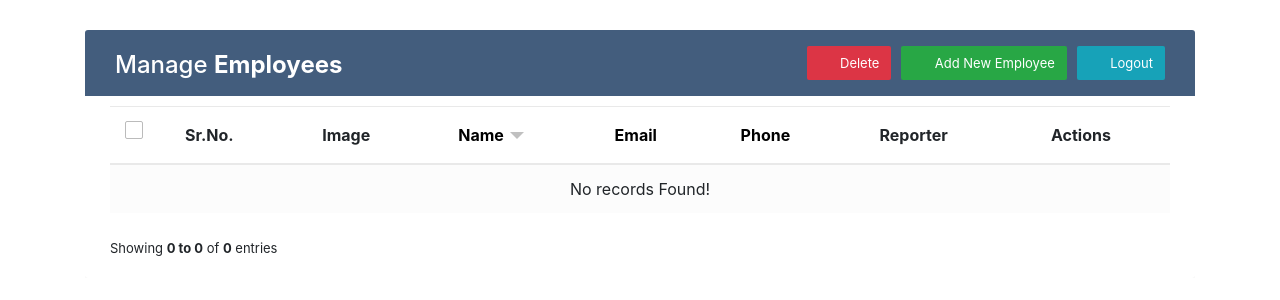
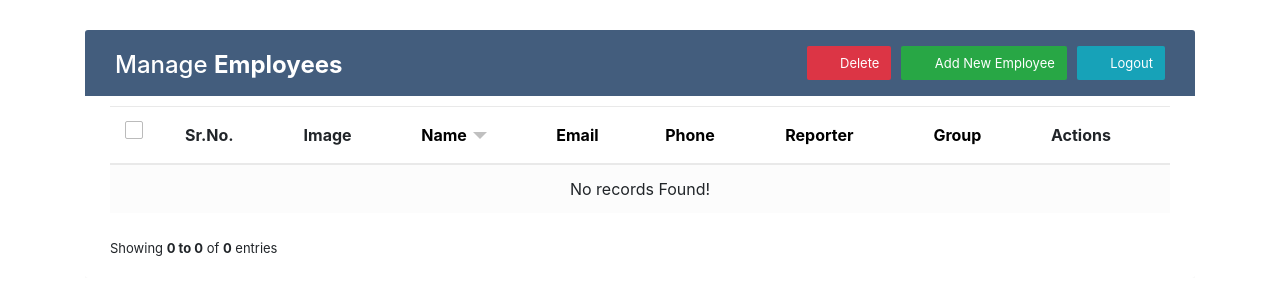
Before and after one commit to monish-khatri/Django-Employee-Management-System, a Django app: a page that uses Crud/crud_practice/employee/templates/add.html in a window 1280 px wide. Shown: the top 300 px of the page. Run offline with Django 3.2, Linux system fonts and the light colour scheme; a user stored in the database is signed in; data that the repository does not hold is empty; parts of the project's set-up code (start-up, migrations or seed data) failed here and were passed over; some libraries are stand-ins or nearby versions.

Commit message:
order by related module

```diff
--- a/Crud/crud_practice/employee/forms.py
+++ b/Crud/crud_practice/employee/forms.py
@@ -1,5 +1,6 @@
+from cProfile import label
 from django import forms
-from employee.models import Employee
+from employee.models import Employee,EmployeeGroup
 
 
 class EmployeeForm(forms.ModelForm):
@@ -18,3 +19,4 @@ class EmployeeForm(forms.ModelForm):
     email = forms.EmailField(widget=forms.EmailInput(attrs={'placeholder':'Email Address','id':'email'}),required=True)
     phone = forms.IntegerField(min_value=10000000,max_value=999999999999,required=True,widget=forms.NumberInput(attrs={'placeholder':'Phone Number','id':'phone'}))
     image = forms.ImageField(allow_empty_file=True,required=False,widget=forms.FileInput(attrs={'id':'image'}))
+    group = forms.ModelChoiceField(queryset=EmployeeGroup.objects.all(), label='Select Team', widget=forms.Select(attrs={'class': "form-control","id":"group"}), required=True)
--- a/Crud/crud_practice/employee/models.py
+++ b/Crud/crud_practice/employee/models.py
@@ -2,18 +2,41 @@ from distutils.command.upload import upload
 from email.policy import default
 from django.db import models
 from django.contrib.auth.models import User
+
+class EmployeeGroup(models.Model):
+    STATUS =(
+        ("1", "Active"),
+        ("2", "De-active"),
+    )
+    name = models.CharField(max_length=50,default='Group')
+    status = models.CharField(
+        max_length = 20,
+        choices = STATUS,
+        default = '1'
+    )
+    class Meta:
+        db_table = "employee_groups"
+
+    def __str__(self):
+        return self.name
+
 
 class Employee(models.Model):
     name = models.CharField(max_length=50,default='No Name')
     email = models.EmailField()
     phone = models.CharField(max_length=12)
     image = models.ImageField(upload_to='employee/',default='employee/NoImage.png',blank=True)
+    created_at = models.DateTimeField(auto_now_add=True)
+    updated_at = models.DateTimeField(auto_now=True)
     user = models.ForeignKey(User, on_delete=models.CASCADE,null=True)
+    group = models.ForeignKey(EmployeeGroup,on_delete=models.CASCADE,null=True)
     class Meta:
         db_table = "employee"
 
     def __str__(self):
         return self.name
 
-    # def save(self, *args, **kwargs):
-    #     super().save(*args, **kwargs)  # Call the "real" save() method.
+    def formfield_for_foreignkey(self, db_field, request, **kwargs):
+        if db_field.name == "group":
+            kwargs["queryset"] = EmployeeGroup.objects.order_by('name')
+        return super(Employee, self).formfield_for_foreignkey(db_field, request, **kwargs)
--- a/Crud/crud_practice/employee/templates/add.html
+++ b/Crud/crud_practice/employee/templates/add.html
@@ -23,6 +23,10 @@
 						{{EmployeeForm.phone}}
 					</div>
 					<div class="form-group">
+						<label>Team</label>
+						{{EmployeeForm.group}}
+					</div>
+					<div class="form-group">
 						<label>Image</label>
 						{{EmployeeForm.image}}
 					</div>
--- a/Crud/crud_practice/employee/templates/edit.html
+++ b/Crud/crud_practice/employee/templates/edit.html
@@ -22,6 +22,10 @@
 						{{EmployeeForm.phone}}
 					</div>
 					<div class="form-group">
+						<label>Team</label>
+						{{EmployeeForm.group}}
+					</div>
+					<div class="form-group">
 						<label>Image</label><br>
 						<img class="image-size" id="edit-image" alt="Image"><br><br>
 						{{EmployeeForm.image}}
--- a/Crud/crud_practice/employee/templates/index.html
+++ b/Crud/crud_practice/employee/templates/index.html
@@ -329,6 +329,7 @@ $(document).ready(function(){
 				$("#name").val(emp.name)
 				$("#email").val(emp.email)
 				$("#phone").val(emp.phone)
+				$("#group").val(emp.group)
 				$("#edit-image").attr('src','/media/'+emp.image)
 				$('#editEmployeeModal').modal('show')
             }
@@ -342,10 +343,12 @@ $(document).ready(function(){
             url: url,
 			dataType: 'json',
             success: function(data) {
+				debugger;
 				var emp = data[0].fields
 				$("#view-name").val(emp.name)
 				$("#view-email").val(emp.email)
 				$("#view-phone").val(emp.phone)
+				$("#view-group").val(emp.group)
 				$("#view-image").attr('src','/media/'+emp.image)
 				$('#viewEmployeeModal').modal('show')
             }
@@ -421,8 +424,9 @@ $(document).ready(function(){
 						<th class="{% url_replace request 'order_by' 'email' '-' 'True' %} header-class" ><a href="?{% url_replace request 'order_by' 'email' '-' %}">Email</a></th>
 						<th class="{% url_replace request 'order_by' 'phone' '-' 'True' %} header-class"><a href="?{% url_replace request 'order_by' 'phone' '-' %}">Phone</a></th>
 						{% if user.is_superuser %}
-						<th>Reporter</th>
+						<th class="{% url_replace request 'order_by' 'user__username' '-' 'True' %} header-class"><a href="?{% url_replace request 'order_by' 'user__username' '-' %}">Reporter</a></th>
 						{% endif %}
+						<th class="{% url_replace request 'order_by' 'group__name' '-' 'True' %} header-class"><a href="?{% url_replace request 'order_by' 'group__name' '-' %}">Group</a></th>
 						<th>Actions</th>
 					</tr>
 				</thead>
@@ -442,8 +446,9 @@ $(document).ready(function(){
                 <td>{{emp.email}}</td>
                 <td>{{emp.phone}}</td>
 				{% if user.is_superuser %}
-					<td>{{emp.user|capfirst}}</td>
+				<td>{{emp.user|capfirst}}</td>
 				{% endif %}
+                <td>{{emp.group}}</td>
                 <td>
 				  <a data-form="/employee/edit/{{emp.id}}" data-id="{{emp.id}}" class="view employee-view" data-toggle="modal"><i class="material-icons view" data-toggle="tooltip" title="View">&#xE417;</i></a>
                   <a data-form="/employee/edit/{{emp.id}}" data-id="{{emp.id}}" class="edit employee-edit" data-toggle="modal"><i class="material-icons" data-toggle="tooltip" title="Edit">&#xE254;</i></a>
@@ -454,9 +459,9 @@ $(document).ready(function(){
           {% else %}
           <tr align="center">
 		  	{% if user.is_superuser %}
+				<td colspan="9">
+			{% else %}
 				<td colspan="8">
-			{% else %}
-				<td colspan="7">
 			{% endif %}
               No records Found!
             </td>
--- a/Crud/crud_practice/employee/templates/view.html
+++ b/Crud/crud_practice/employee/templates/view.html
@@ -20,6 +20,11 @@
 					<input type="number" id="view-phone" name="phone" class="form-control" readonly>
 				</div>
 				<div class="form-group">
+					<label>Team</label>
+					<input type="number" id="view-group" name="group" class="form-control" readonly>
+
+				</div>
+				<div class="form-group">
 					<label>Image</label><br>
 					<img class="image-size" id="view-image" alt="Image">
 				</div>
--- a/Crud/crud_practice/employee/views.py
+++ b/Crud/crud_practice/employee/views.py
@@ -1,7 +1,7 @@
 from django.shortcuts import render, redirect
 from django.http import HttpResponse
 from employee.forms import EmployeeForm
-from employee.models import Employee
+from employee.models import Employee,EmployeeGroup
 from django.contrib import messages
 from django.core import serializers
 from django.core.paginator import Paginator
@@ -18,6 +18,7 @@ def employee(request):
                     # To Store logged in user in the database directly
                     obj = form.save(commit=False) # Return an object without saving to the DB
                     obj.user = User.objects.get(pk=request.user.id) # Add an author field which will contain current user's id
+                    obj.group = EmployeeGroup.objects.get(id=request.POST['group']) # Add an author field which will contain current user's id
                     obj.save() # Save the final "real form" to the DB
                     messages.success(request,'Employee Added Successfully!')
                     return redirect('/employee')
@@ -62,6 +63,7 @@ def edit(request, id):
                     # To Store logged in user in the database directly
                     obj = form.save(commit=False) # Return an object without saving to the DB
                     obj.user = User.objects.get(pk=request.user.id) # Add an author field which will contain current user's id
+                    obj.group = EmployeeGroup.objects.get(id=request.POST['group']) # Add an author field which will contain current user's id
                     obj.save() # Save the final "real form" to the DB
                     messages.success(request,'Employee Updated Successfully!')
                     return redirect('/employee')
```
Also changed, not shown: Crud/crud_practice/employee/migrations/0003_auto_20220502_0818.py (added), Crud/crud_practice/employee/migrations/0004_auto_20220502_0833.py (added), Crud/crud_practice/employee/migrations/0005_alter_employeegroup_table.py (added), Crud/crud_practice/employee/migrations/0006_alter_employeegroup_table.py (added), Crud/crud_practice/media/employee/download.jpeg (added), Crud/crud_practice/media/employee/download_Xsq8lXY.jpeg (added).
